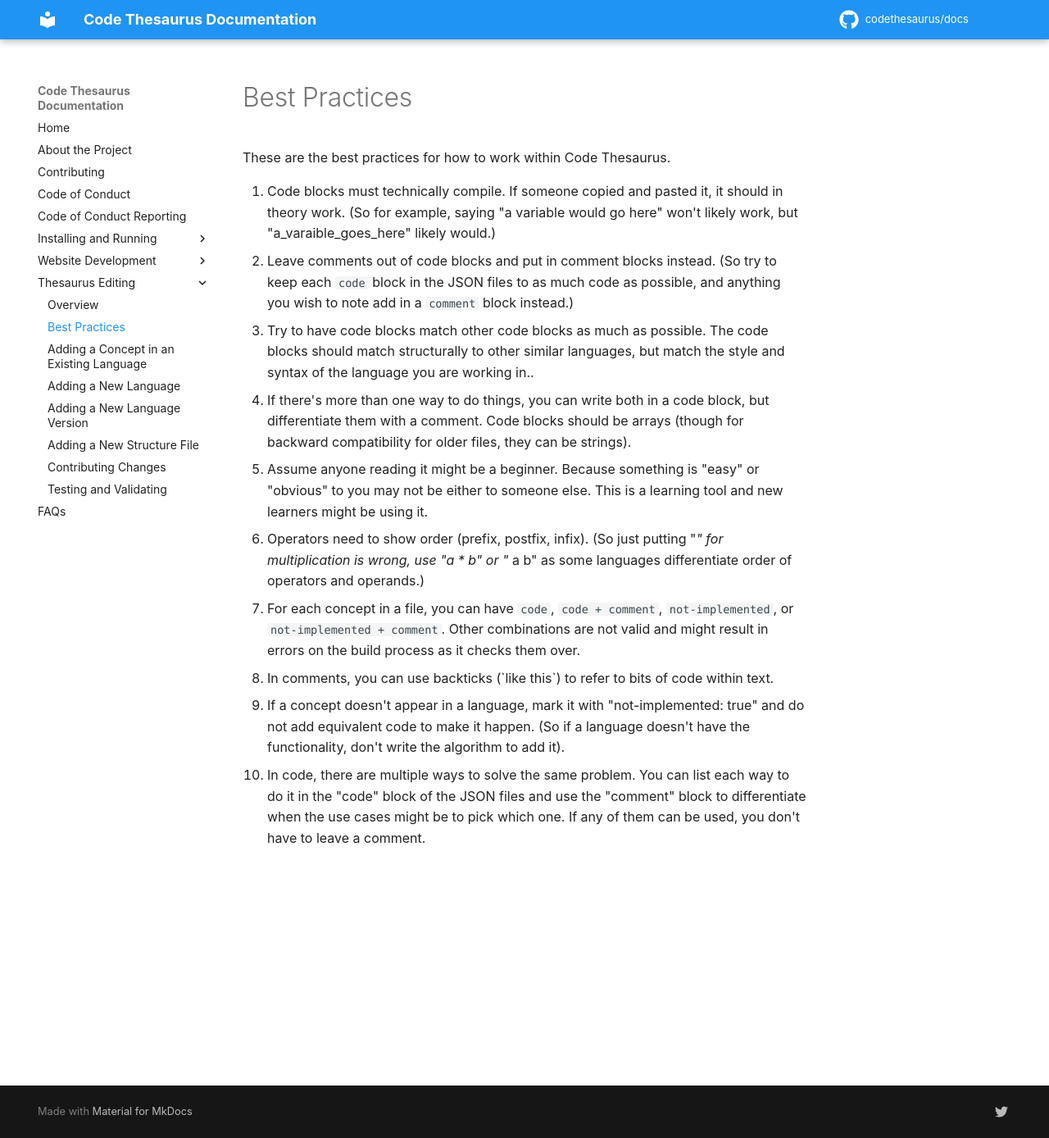
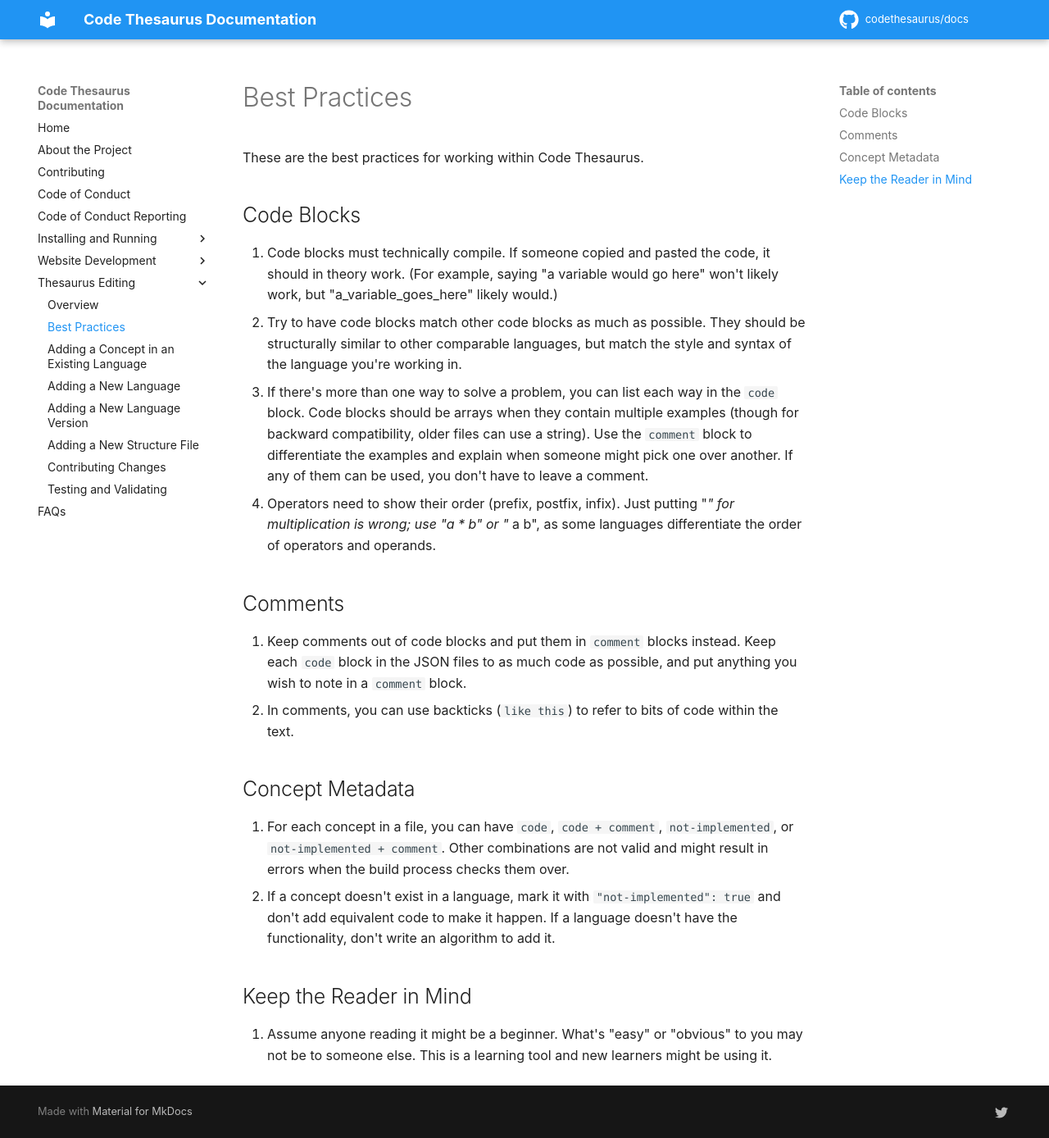
Before and after one commit to codethesaurus/docs, an MkDocs documentation site: the page built from docs/thesaurus/best-practices.md, in a window 1280 px wide and 1388 px high. Shown: the whole window at 82% size. Built offline with MkDocs 1.6.1 and Material for MkDocs 9.7.7, drawn with Linux system fonts in a browser that asks for light colours; comment, search, counter and statistics services are not loaded.

```diff
--- a/docs/thesaurus/best-practices.md
+++ b/docs/thesaurus/best-practices.md
@@ -1,14 +1,24 @@
 # Best Practices
 
-These are the best practices for how to work within Code Thesaurus.
+These are the best practices for working within Code Thesaurus.
 
-1. Code blocks must technically compile. If someone copied and pasted it, it should in theory work. (So for example, saying "a variable would go here" won't likely work, but "a_varaible_goes_here" likely would.)
-2. Leave comments out of code blocks and put in comment blocks instead. (So try to keep each `code` block in the JSON files to as much code as possible, and anything you wish to note add in a `comment` block instead.)
-3. Try to have code blocks match other code blocks as much as possible. The code blocks should match structurally to other similar languages, but match the style and syntax of the language you are working in..
-4. If there's more than one way to do things, you can write both in a code block, but differentiate them with a comment. Code blocks should be arrays (though for backward compatibility for older files, they can be strings).
-5. Assume anyone reading it might be a beginner. Because something is "easy" or "obvious" to you may not be either to someone else. This is a learning tool and new learners might be using it.
-6. Operators need to show order (prefix, postfix, infix). (So just putting "*" for multiplication is wrong, use "a * b" or "* a b" as some languages differentiate order of operators and operands.)
-7. For each concept in a file, you can have `code`, `code + comment`, `not-implemented`, or `not-implemented + comment`. Other combinations are not valid and might result in errors on the build process as it checks them over.
-8. In comments, you can use backticks (\`like this\`) to refer to bits of code within text.
-9. If a concept doesn't appear in a language, mark it with "not-implemented: true" and do not add equivalent code to make it happen. (So if a language doesn't have the functionality, don't write the algorithm to add it).
-10. In code, there are multiple ways to solve the same problem. You can list each way to do it in the "code" block of the JSON files and use the "comment" block to differentiate when the use cases might be to pick which one. If any of them can be used, you don't have to leave a comment.
+## Code Blocks
+
+1. Code blocks must technically compile. If someone copied and pasted the code, it should in theory work. (For example, saying "a variable would go here" won't likely work, but "a_variable_goes_here" likely would.)
+2. Try to have code blocks match other code blocks as much as possible. They should be structurally similar to other comparable languages, but match the style and syntax of the language you're working in.
+3. If there's more than one way to solve a problem, you can list each way in the `code` block. Code blocks should be arrays when they contain multiple examples (though for backward compatibility, older files can use a string). Use the `comment` block to differentiate the examples and explain when someone might pick one over another. If any of them can be used, you don't have to leave a comment.
+4. Operators need to show their order (prefix, postfix, infix). Just putting "*" for multiplication is wrong; use "a * b" or "* a b", as some languages differentiate the order of operators and operands.
+
+## Comments
+
+5. Keep comments out of code blocks and put them in `comment` blocks instead. Keep each `code` block in the JSON files to as much code as possible, and put anything you wish to note in a `comment` block.
+6. In comments, you can use backticks (`like this`) to refer to bits of code within the text.
+
+## Concept Metadata
+
+7. For each concept in a file, you can have `code`, `code + comment`, `not-implemented`, or `not-implemented + comment`. Other combinations are not valid and might result in errors when the build process checks them over.
+8. If a concept doesn't exist in a language, mark it with `"not-implemented": true` and don't add equivalent code to make it happen. If a language doesn't have the functionality, don't write an algorithm to add it.
+
+## Keep the Reader in Mind
+
+9. Assume anyone reading it might be a beginner. What's "easy" or "obvious" to you may not be to someone else. This is a learning tool and new learners might be using it.
```
Also changed, not shown: docs/about/index.md (+1 -1 lines), docs/contributing.md (+20 -9 lines), docs/install/install-docs-docker.md (+4 -4 lines), docs/install/quick_start.md (+1 -1 lines), docs/website/project-architecture.md (+8 -8 lines).
